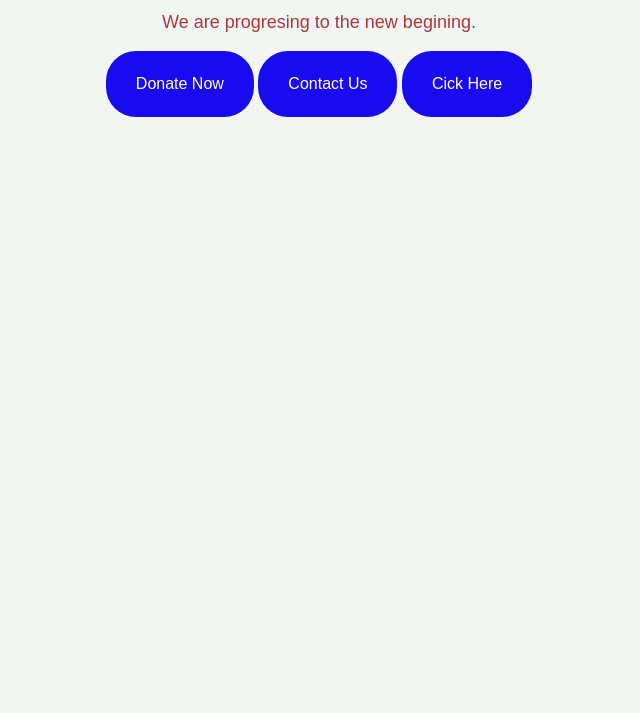
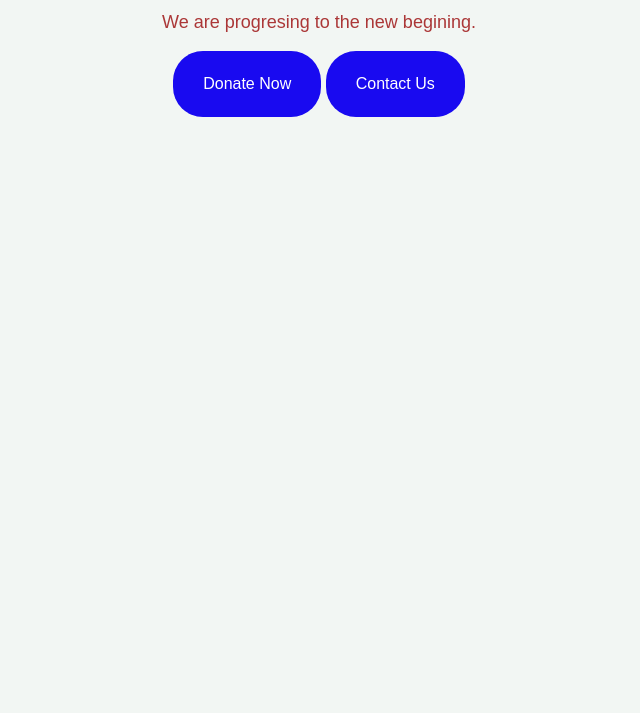
Before and after one commit to seetharamthakkalapalli-byte/Basanthi-Foundation-, a plain HTML site: page index.html in a window 1280 px wide. Shown: the part 87-800 px from the top of the page, without its empty margins (321-961 px from the left). Drawn offline with Linux system fonts and the light colour scheme.

Commit message:
Update website title and remove button

```diff
--- a/index.html
+++ b/index.html
@@ -2,7 +2,7 @@
 <html>
 
 <head>
-    <title>My First Website</title>
+    <title>basanthi foundation</title>
     <link rel="stylesheet" href="style.css">
 </head>
 
@@ -14,7 +14,6 @@
 
     <button id="donateButton">Donate Now</button>
     <button id="contactButton">Contact Us</button>
-    <button id="cickButton">Cick Here</button>
      <script src="script.js"></script>
 </body>
 
```
